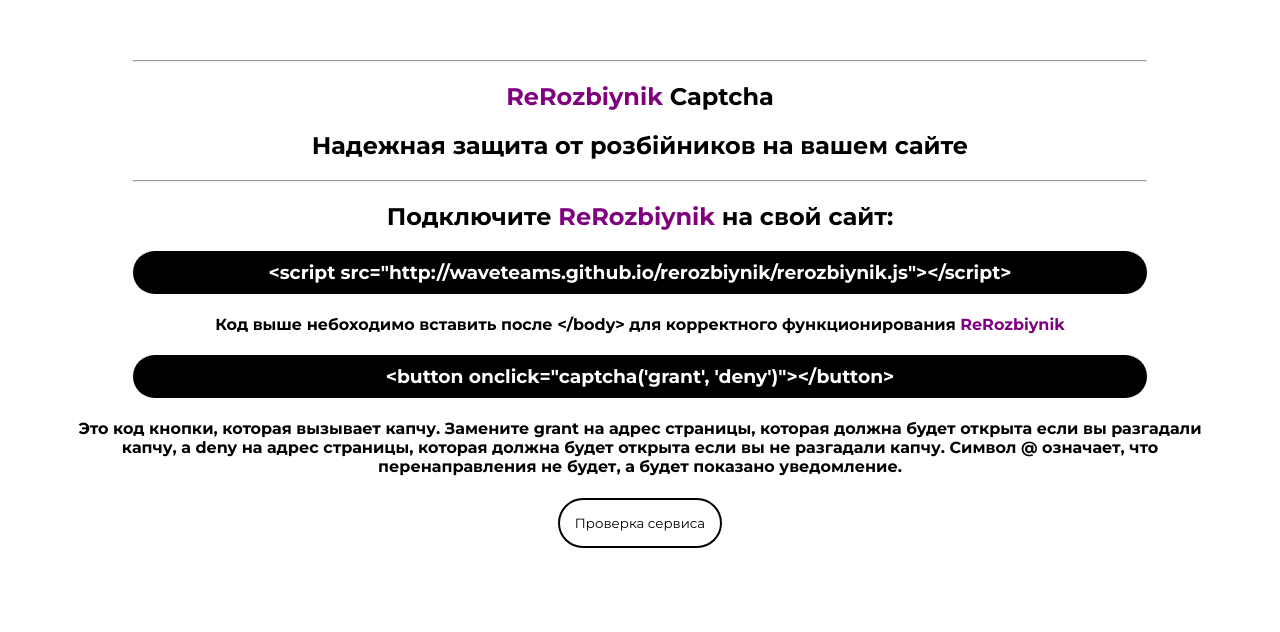
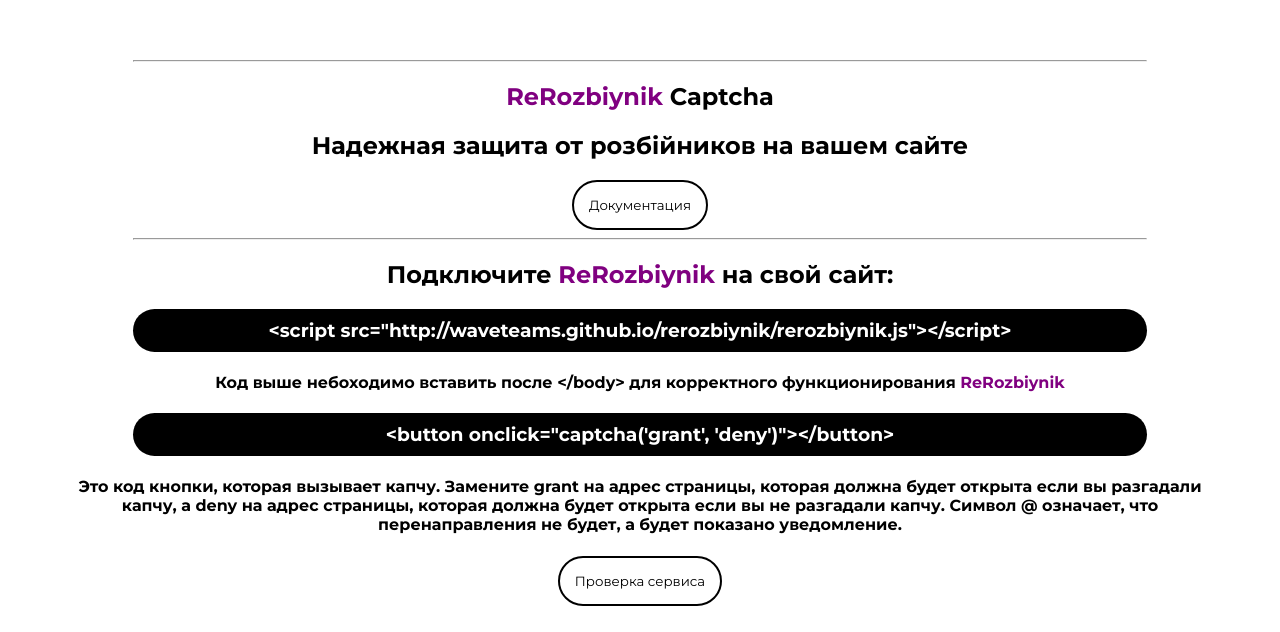
Before and after one commit to waveteams/waveteams.github.io, a plain HTML site: page rerozbiynik/index.html in a window 1280 px wide. Shown: the part 168-800 px from the top of the page. Drawn offline with Linux system fonts and the light colour scheme.

Commit message:
Update index.html

```diff
--- a/rerozbiynik/index.html
+++ b/rerozbiynik/index.html
@@ -14,6 +14,7 @@
 		<hr>
 		<h1><b class="logo_text">ReRozbiynik</b> Captcha</h1>
 		<h2>Надежная защита от розбiйников на вашем сайте</h2>
+		<button onclick="location.href = 'https://github.com/waveteams/waveteams.github.io/wiki/ReRozbiynik'">Документация</button>
 		<hr>
 		<h1>Подключите <b class="logo_text">ReRozbiynik</b> на свой сайт:</h1>
 		<h3 class="code" onclick="">
```
